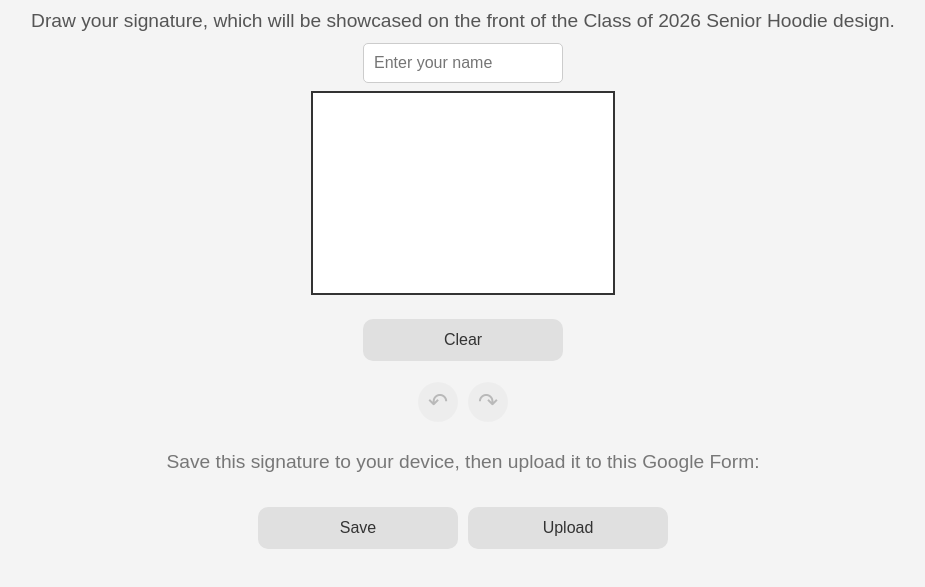
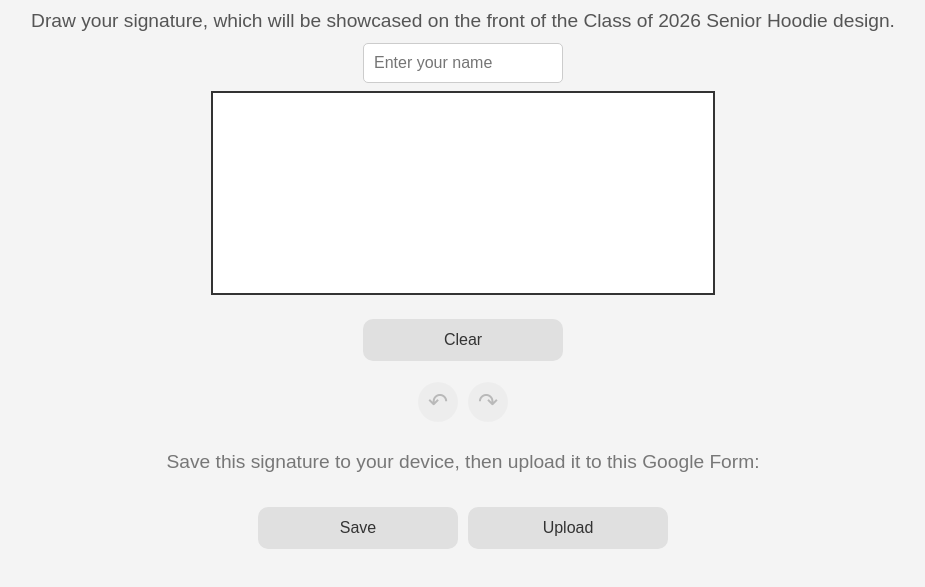
Before and after one commit to Snowfroo/signatures, a plain HTML site: page index.html in a window 1280 px wide. Shown: the part 107-694 px from the top of the page, without its empty margins (177-1102 px from the left). Drawn offline with Linux system fonts and the light colour scheme.

Commit message:
Larger sign box
extended

```diff
--- a/index.html
+++ b/index.html
@@ -37,8 +37,9 @@
             border: 2px solid #333;
             background-color: #fff;
             cursor: crosshair;
-            width: 300px;
-            height: 200px;
+            /* New dimensions for 2:5 ratio (width:height) */
+            width: 500px;  /* You can adjust this, height will adjust accordingly */
+            height: 200px; /* height = width / (5/2) = width * 2/5 */
             margin-bottom: 0.2em;
         }
 
@@ -144,7 +145,7 @@
     <h1>Senior Hoodie Signatures</h1>
     <p>Draw your signature, which will be showcased on the front of the Class of 2026 Senior Hoodie design.</p>
     <input type="text" id="nameInput" placeholder="Enter your name">
-    <canvas id="signatureCanvas" width="300" height="200"></canvas>
+    <canvas id="signatureCanvas" width="500" height="200"></canvas>
     <div>
         <button id="clearBtn">Clear</button>
     </div>
@@ -284,15 +285,15 @@
             document.body.removeChild(a);
         });
 
-        undoBtn.addEventListener('click', (e) => { // Changed to (e)
-            e.preventDefault(); // added preventDefault
+        undoBtn.addEventListener('click', (e) => {
+            e.preventDefault();
             if (historyStep > 0) {
                 drawFromHistory(historyStep - 1);
             }
         });
 
-        redoBtn.addEventListener('click', (e) => { // Changed to (e)
-             e.preventDefault();  // added preventDefault
+        redoBtn.addEventListener('click', (e) => {
+            e.preventDefault();
             if (historyStep < history.length - 1) {
                 drawFromHistory(historyStep + 1);
             }
```
